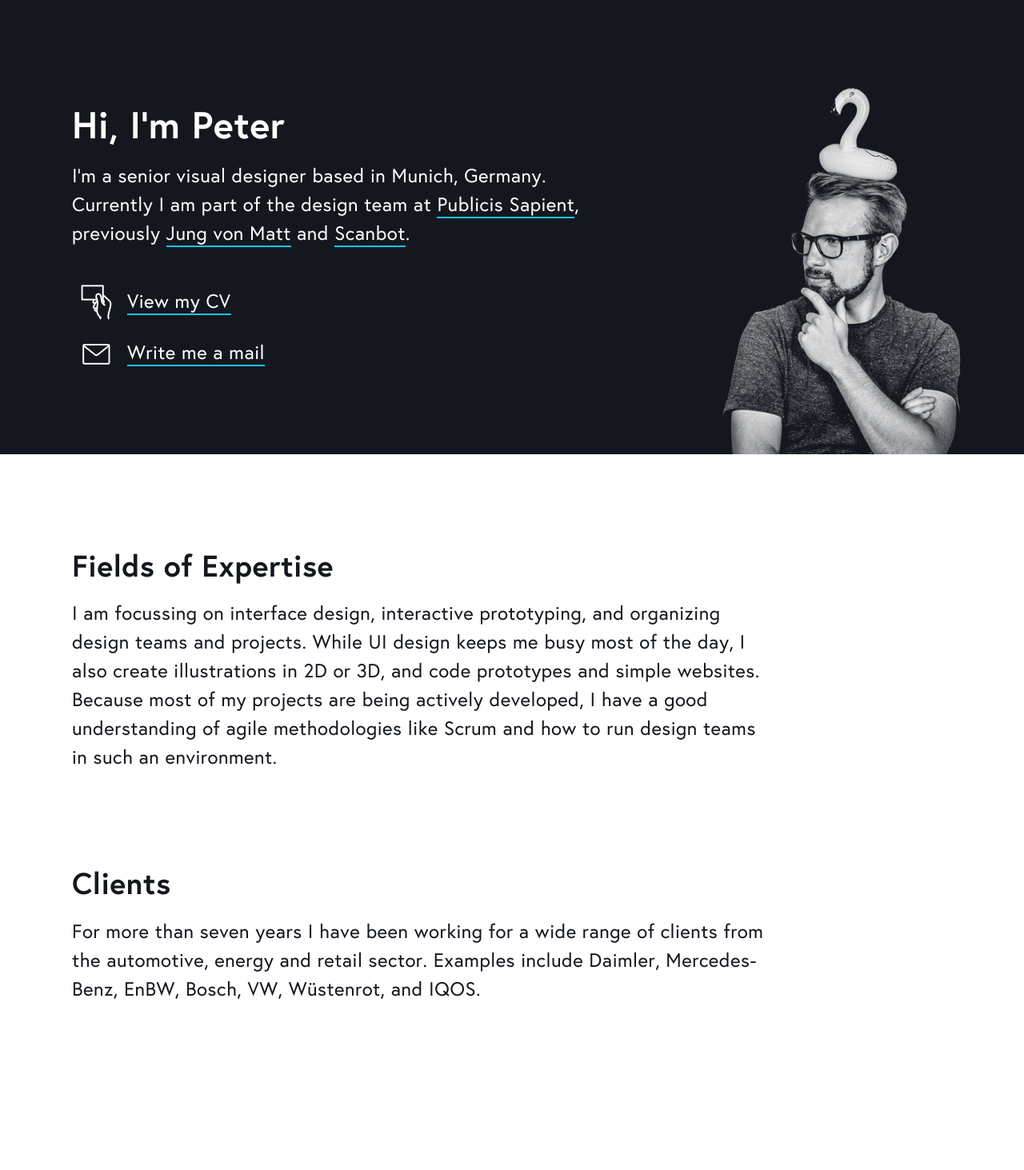
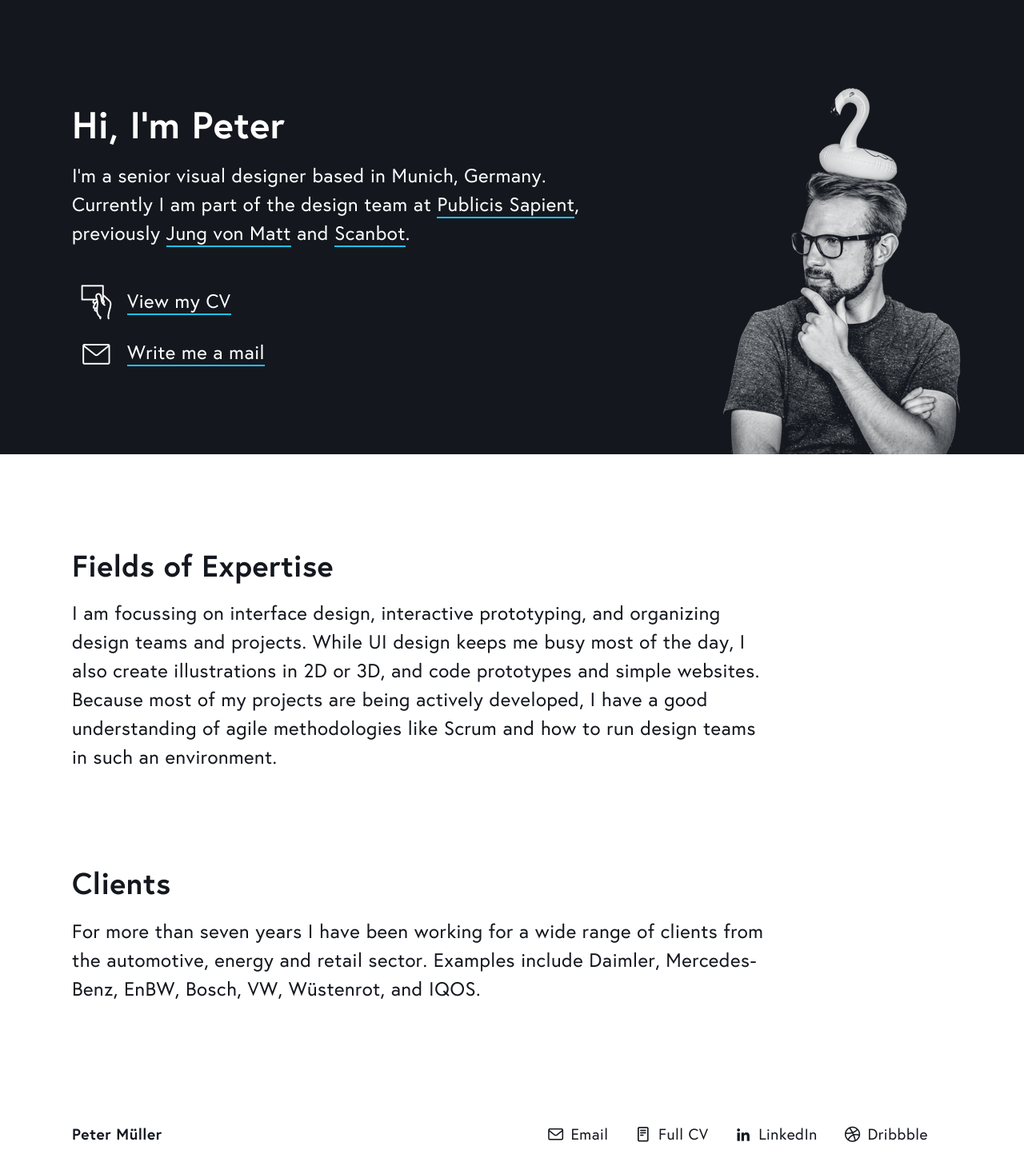
Before and after one commit to petermllrr/portfolio, a Jekyll site: the page built from index.md, in a window 1280 px wide. Shown: the whole page at 80% size. Built offline with Jekyll 4.4.1, drawn with Linux system fonts in a browser that asks for light colours; before the commit the page ends 1283 px from its top, so only the background shows below that.

Commit message:
Implement footer component

```diff
--- /dev/null
+++ b/_includes/footer.html
@@ -0,0 +1,10 @@
+<footer class="footer">
+    <div class="footer__container grid-container">
+        <div class="footer__title text-small text--is-bold">{{ site.author }}</div>
+            <div class="footer__link-container">
+            {% for link in page.footer %}
+            <a href="{{ link.url }}" class="footer__link text-small"><i class="{{ link.icon }} footer__icon"></i>{{ link.text }}</a>
+            {%- endfor -%}
+        </div>
+    </div>
+</footer>
--- a/_layouts/default.html
+++ b/_layouts/default.html
@@ -11,6 +11,8 @@
 {%- if jekyll.environment == 'production' and site.google_analytics -%}
 {% include google-analytics.html %}
 {%- endif -%}
+
+{% include footer.html %}
 </body>
 
 </html>
--- a/_sass/base.scss
+++ b/_sass/base.scss
@@ -223,24 +223,31 @@ small,
   }
 }
 
+/*
+ * All inline, markdown-relevant styles run 80% width for legibility
+ */
+
 p,
-.text-body,
 small,
-.text-small,
 h1,
-.text-heading-1,
 h2,
-.text-heading-2,
-h3,
-.text-heading-3 {
+h3, {
   @include breakpoint(medium) {
     width: 80%;
   }
 }
 
+.text--is-bold {
+  font-weight: bold;
+}
+
 /*
  * Links
  */
+
+a {
+  text-decoration: none;
+}
 
 p a,
 .text-body a,
--- /dev/null
+++ b/_sass/components/footer.scss
@@ -0,0 +1,56 @@
+$flex-item-height: 2em;
+
+footer {
+    margin-top: $spacing-base * 12;
+    padding-top: $spacing-base * 3;
+    padding-bottom: $spacing-base * 3;
+}
+
+.footer__container {
+    display: flex;
+    flex-direction: column;
+
+    @include breakpoint(small) {
+        flex-direction: row;
+        justify-content: space-between;
+    }
+}
+
+.footer__icon {
+    margin-right: .3em;
+}
+
+.footer__link {
+    flex: $flex-item-height;
+    width: 120px;
+
+    &:hover {
+        color: $color-accent;
+    }
+
+    @include breakpoint(small) {
+        flex: 0 0 auto;
+        margin-right: $spacing-base * 2;
+        width: auto;
+    }
+
+    @include breakpoint(medium) {
+        margin-right: $spacing-base * 3;
+    }
+}
+
+.footer__link-container {
+    align-content: flex-start;
+    display: flex;
+    flex-direction: column;
+    flex-wrap: wrap;
+    height: $flex-item-height * 2;
+    margin-top: $flex-item-height * 0.25;
+
+    @include breakpoint(small) {
+        flex-direction: row;
+        flex-wrap: no-wrap;
+        height: auto;
+        margin-top: auto;
+    }
+}
--- a/assets/css/main.scss
+++ b/assets/css/main.scss
@@ -15,4 +15,5 @@
    ========================================================================== */
 
 @import "components/hero-introduction",
-        "components/link-with-icon";
+        "components/link-with-icon",
+        "components/footer";
--- a/index.md
+++ b/index.md
@@ -33,14 +33,14 @@ text:
 footer:
     - text: Email
       url: mailto:hello@petermueller.io
-      icon: /assets/icons/mail.svg
+      icon: icon-mail-inline
     - text: Full CV
       url: \#
-      icon: /assets/icons/cv-small.svg
+      icon: icon-cv-inline
     - text: LinkedIn
       url: https://www.linkedin.com/in/peter-m%C3%BCller-51701086/
-      icon: /assets/icons/linkedin.svg
+      icon: icon-linkedin
     - text: Dribbble
       url: https://dribbble.com/petermueller
-      icon: /assets/icons/dribbble.svg
+      icon: icon-dribbble
 ---
```
